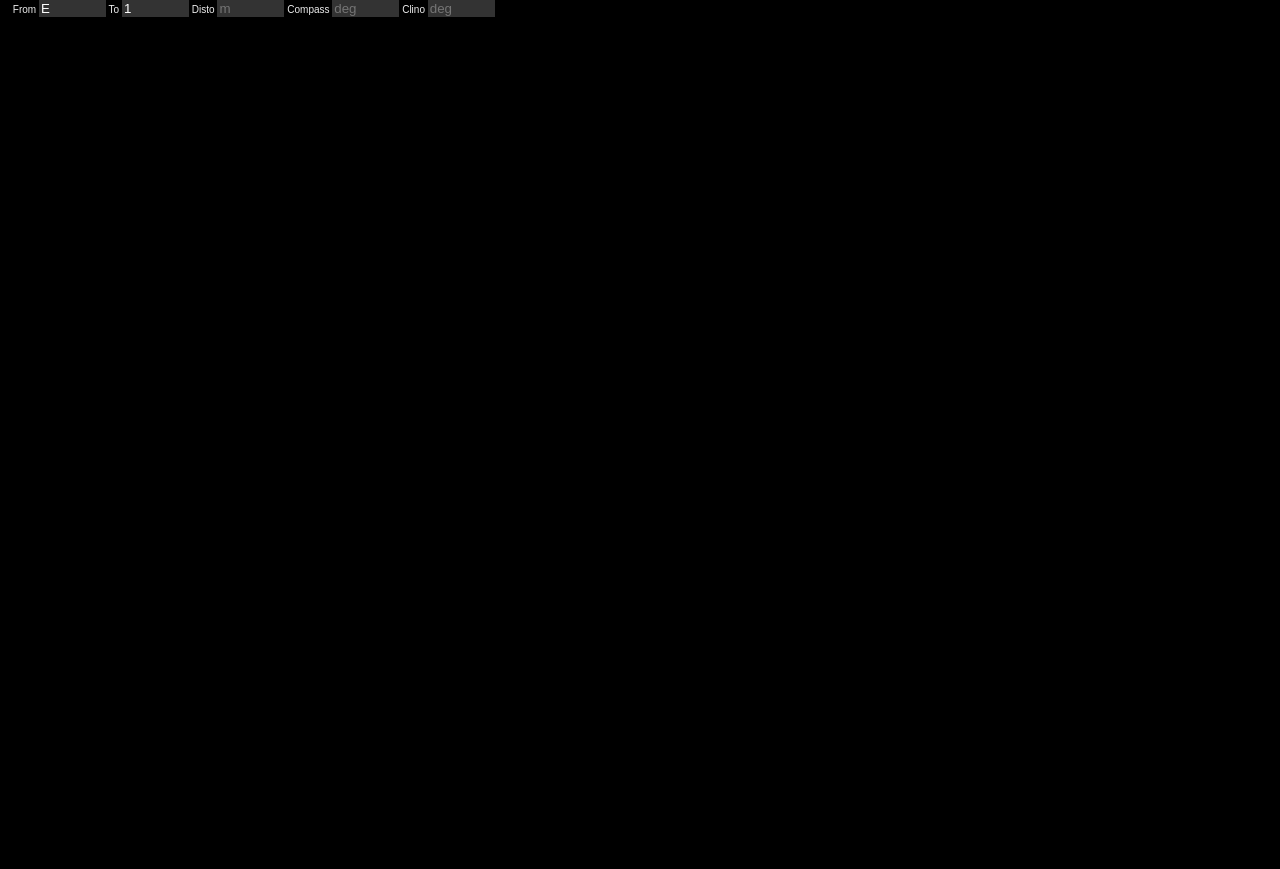
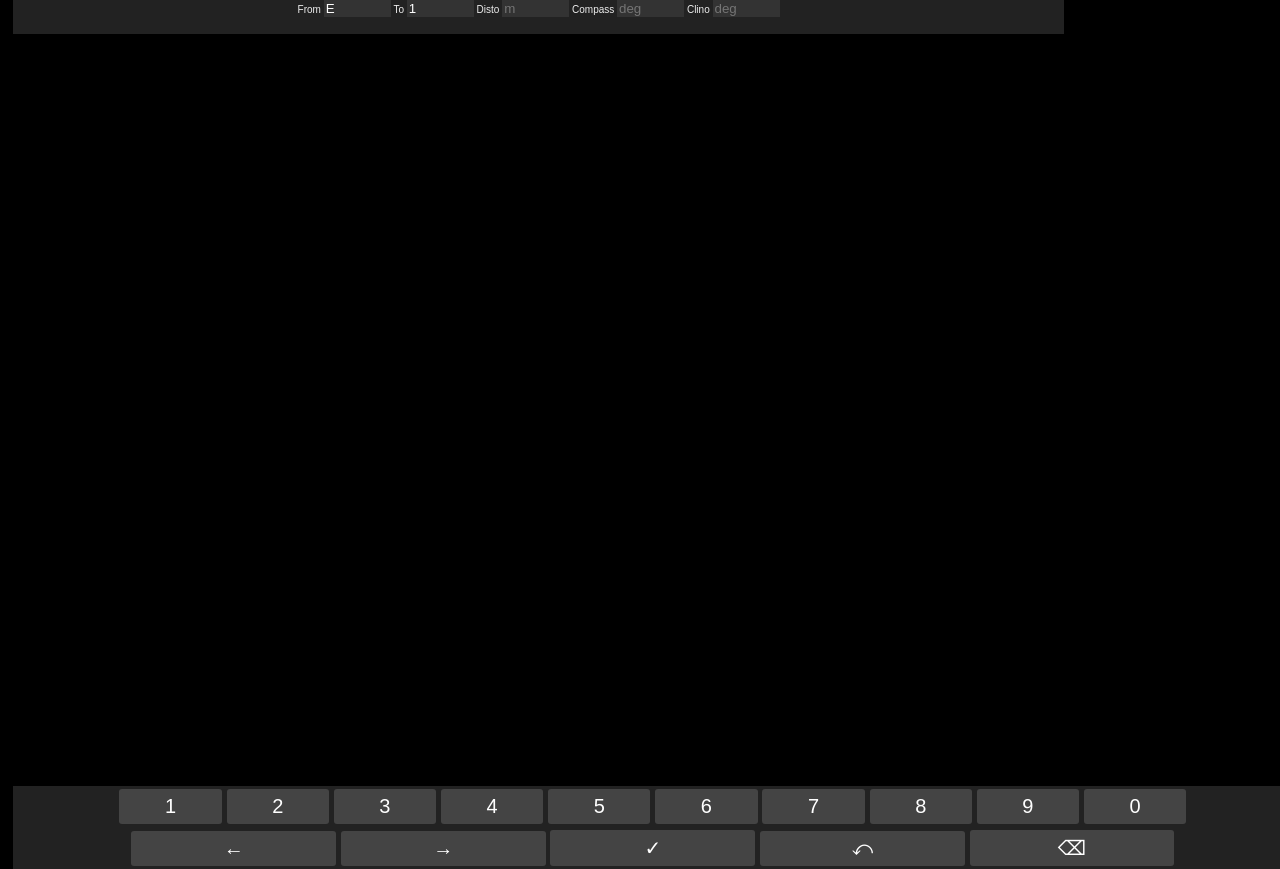
Before and after one commit to jake-nz/subtopo, a plain HTML site: page index.html in a window 1280 px wide. Before the commit the page ends 813 px from the top, so only its background shows below. Drawn offline with Linux system fonts and the light colour scheme.

Commit message:
bottom keyboard

```diff
--- a/index.html
+++ b/index.html
@@ -202,7 +202,9 @@ for (var i = 0; i < test_legs.length; i++) {
         </script>
         <style>
         body{margin:1%; font-family: sans-serif; font-size: 10px; background:#000; color: #eee; }
-        form{position:fixed; top:0;}
+        form{position:fixed; top:0;
+            background:#222;
+            text-align: center;}
         input{ width:6%; background:#333; border:0; color:#fff;}
         button{ width:7%; padding:1px; background:#666; border:0; color:#fff; margin-left:2px; }
         svg{ margin:2% 4%; width:90%; height:90%; }
@@ -215,6 +217,24 @@ for (var i = 0; i < test_legs.length; i++) {
             -webkit-appearance: none;
             margin: 0; /* <-- Apparently some margin are still there even though it's hidden */
         }
+        .keyboard{
+            background:#222;
+            text-align: center;
+        }
+        .keyboard button{
+            font-family: sans-serif;
+            background:#444;
+            padding: 6px 4px;
+            margin: 3px 1px;
+            width:8%;
+            font-size: 20px;
+            font-weight: lighter;
+
+            -webkit-border-radius: 3px;
+            -moz-border-radius: 3px;
+            border-radius: 3px;
+        }
+        .actions button{ width: 16% }
         </style>
     </head>
     <body style="width:100%; height:100%">
@@ -230,5 +250,26 @@ for (var i = 0; i < test_legs.length; i++) {
             <defs>
             </defs>
         </svg>
+        <div class="keyboard">
+            <div class="numbers">
+                <button tabindex="-1">1</button>
+                <button tabindex="-1">2</button>
+                <button tabindex="-1">3</button>
+                <button tabindex="-1">4</button>
+                <button tabindex="-1">5</button>
+                <button tabindex="-1">6</button>
+                <button tabindex="-1">7</button>
+                <button tabindex="-1">8</button>
+                <button tabindex="-1">9</button>
+                <button tabindex="-1">0</button>
+            </div>
+            <div class="actions">
+                <button tabindex="-1">←</button>
+                <button tabindex="-1">→</button>
+                <button tabindex="-1">✓</button>
+                <button tabindex="-1">⤺</button>
+                <button tabindex="-1">⌫</button>
+            </div>
+        </div>
     </body>
 </html>
```
